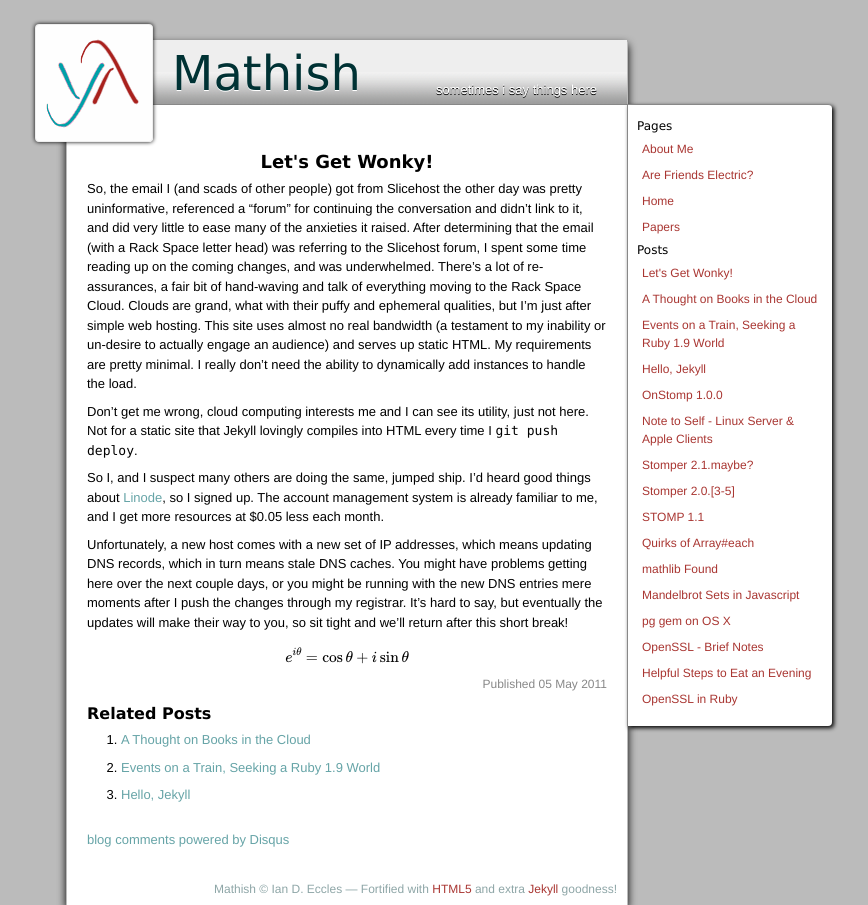
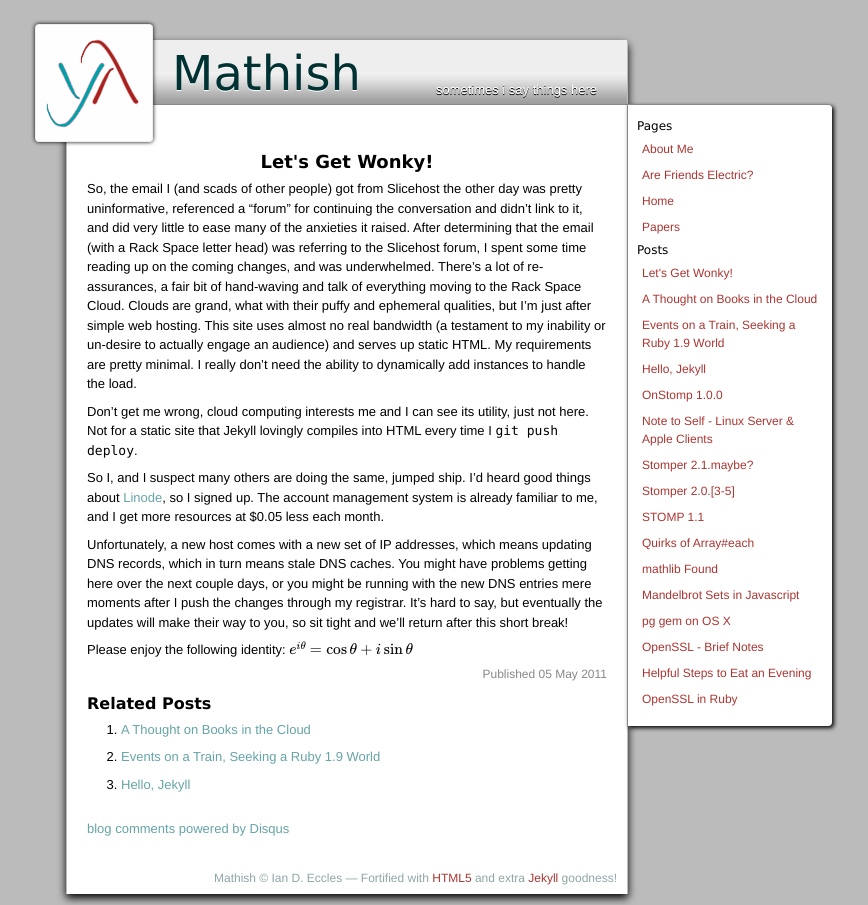
Before and after one commit to iande/mathish.com, a Jekyll site: the page built from _posts/2011-05-05-lets-get-wonky.md, in a window 1280 px wide. Shown: the whole page, without its empty margins (293-1161 px from the left). Built offline with Jekyll 4.4.1, drawn with Linux system fonts in a browser that asks for light colours; formulas are drawn with MathJax 3; comment, search, counter and statistics services are not loaded.

Commit message:
i can haz math

```diff
--- a/_posts/2011-05-05-lets-get-wonky.md
+++ b/_posts/2011-05-05-lets-get-wonky.md
@@ -30,6 +30,5 @@ problems getting here over the next couple days, or you might be running
 with the new DNS entries mere moments after I push the changes through my
 registrar.  It's hard to say, but eventually the updates will make their
 way to you, so sit tight and we'll return after this short break!
-{% math %}
-  e^{i\theta} = \cos\theta + i\sin\theta
-{% endmath %}
+
+Please enjoy the following identity: {% m %}e^{i\theta} = \cos\theta + i\sin\theta{% em %}
```
